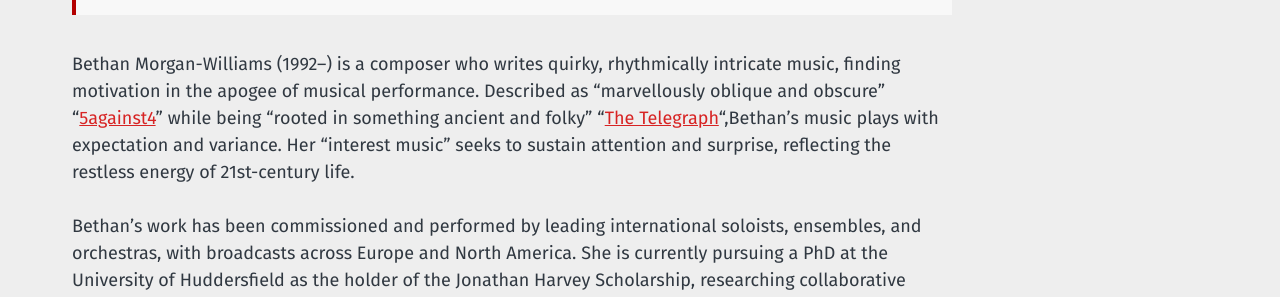
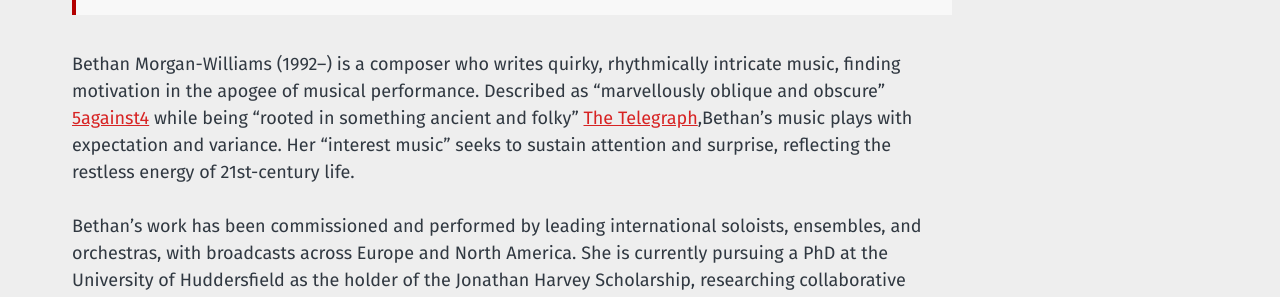
Before and after one commit to morganwilliamsb/website, a Jekyll site: the page built from index.md, in a window 1280 px wide. Shown: the part 1460-1757 px from the top of the page. Built offline with Jekyll 4.4.1, drawn with Linux system fonts in a browser that asks for light colours.

```diff
--- a/index.md
+++ b/index.md
@@ -16,7 +16,7 @@ sub_title: "Composer"
 </div>
 
 Bethan Morgan-Williams (1992–) is a composer who writes quirky, rhythmically intricate music, finding motivation in the apogee of musical performance.
-Described as “marvellously oblique and obscure” "[5against4](https://5against4.com/2018/07/16/cheltenham-music-festival-2018-quartet-premieres-berkeley-ensemble-juliana/)" while being “rooted in something ancient and folky” "[The Telegraph](https://www.telegraph.co.uk/music/what-to-listen-to/london-symphony-orchestra-bring-booming-sounds-tate-moderns/)",Bethan’s music plays with expectation and variance. Her “interest music” seeks to sustain attention and surprise, reflecting the restless energy of 21st-century life.
+Described as “marvellously oblique and obscure” [5against4](https://5against4.com/2018/07/16/cheltenham-music-festival-2018-quartet-premieres-berkeley-ensemble-juliana/) while being “rooted in something ancient and folky” [The Telegraph](https://www.telegraph.co.uk/music/what-to-listen-to/london-symphony-orchestra-bring-booming-sounds-tate-moderns/),Bethan’s music plays with expectation and variance. Her “interest music” seeks to sustain attention and surprise, reflecting the restless energy of 21st-century life.
 
 Bethan's work has been commissioned and performed by leading international soloists, ensembles, and orchestras, with broadcasts across Europe and North America. She is currently pursuing a PhD at the University of Huddersfield as the holder of the Jonathan Harvey Scholarship, researching collaborative methodologies in composition, and was appointed an honorary Associate Member of the Royal Northern College of Music in 2025.
 
```
